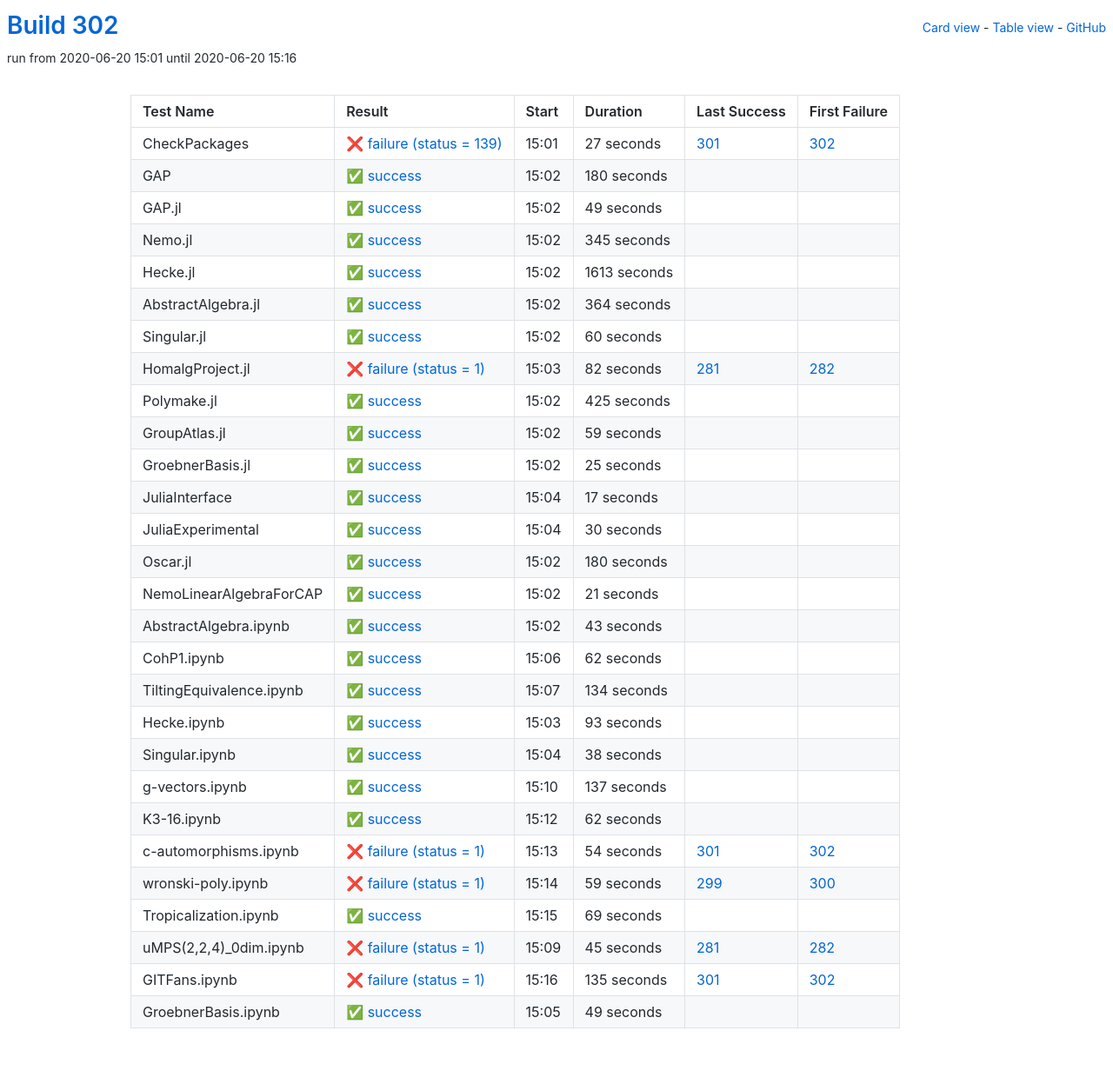
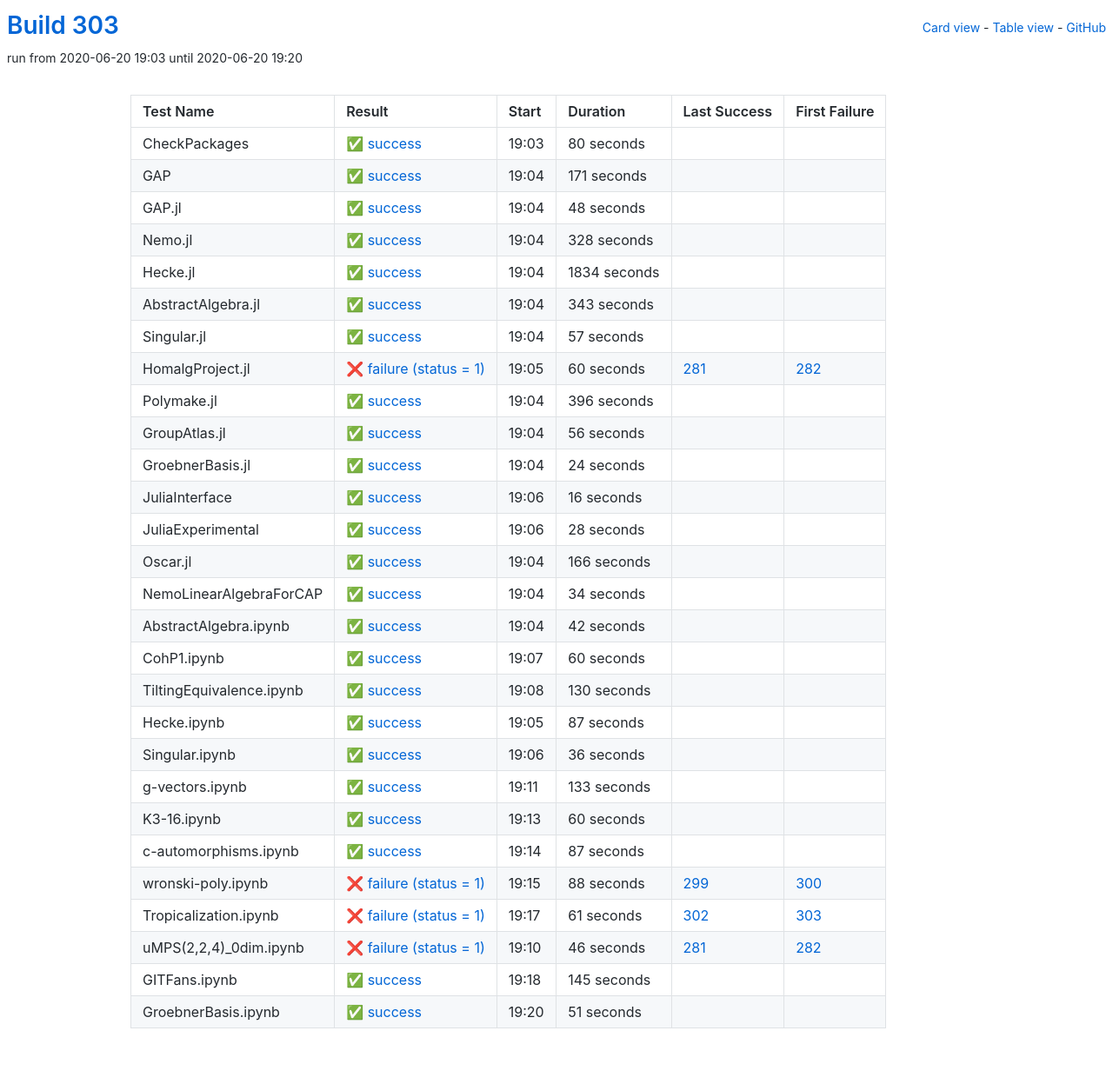
Before and after one commit to oscar-system/oscar-ci-status-stable, a Jekyll site: the page built from table.html, in a window 1280 px wide. Shown: the whole page at 87% size. Built offline with Jekyll 4.4.1, drawn with Linux system fonts in a browser that asks for light colours.

Commit message:
Build #303

```diff
--- a/_data/ci.yml
+++ b/_data/ci.yml
@@ -1,6 +1,6 @@
 ---
-build: 302
-build_url: https://oscarci.mathematik.uni-kl.de/job/oscar-stable/302/
+build: 303
+build_url: https://oscarci.mathematik.uni-kl.de/job/oscar-stable/303/
 job: oscar-stable
 organization: oscar-system
 repo: oscar-ci-status-stable
@@ -8,80 +8,200 @@ repourl: https://github.com/oscar-system/oscar-ci-status-stable
 tests:
 - name: CheckPackages
   id: checkpackages
-  log: https://oscarci.mathematik.uni-kl.de/job/oscar-stable/302/artifact/logs/build-302/CheckPackages.log
-  start: 2020-06-20 15:01
-  success: false
-  exitcode: 139
-  status: failure
-  duration: 27
-  last_success: 301
-  last_success_url: https://oscarci.mathematik.uni-kl.de/job/oscar-stable/301/
-  first_failure: 302
-  first_failure_url: https://oscarci.mathematik.uni-kl.de/job/oscar-stable/302/
-- name: GAP
-  id: gap
-  log: https://oscarci.mathematik.uni-kl.de/job/oscar-stable/302/artifact/logs/build-302/GAP.log
-  start: 2020-06-20 15:02
+  log: https://oscarci.mathematik.uni-kl.de/job/oscar-stable/303/artifact/logs/build-303/CheckPackages.log
+  start: 2020-06-20 19:03
   success: true
   exitcode: 0
   status: success
-  duration: 180
+  duration: 80
+  last_success: false
+  last_success_url:
+  first_failure: false
+  first_failure_url:
+- name: GAP
+  id: gap
+  log: https://oscarci.mathematik.uni-kl.de/job/oscar-stable/303/artifact/logs/build-303/GAP.log
+  start: 2020-06-20 19:04
+  success: true
+  exitcode: 0
+  status: success
+  duration: 171
   last_success: false
   last_success_url:
   first_failure: false
   first_failure_url:
 - name: GAP.jl
   id: gap-jl
-  log: https://oscarci.mathematik.uni-kl.de/job/oscar-stable/302/artifact/logs/build-302/GAP.jl.log
-  start: 2020-06-20 15:02
+  log: https://oscarci.mathematik.uni-kl.de/job/oscar-stable/303/artifact/logs/build-303/GAP.jl.log
+  start: 2020-06-20 19:04
   success: true
   exitcode: 0
   status: success
-  duration: 49
+  duration: 48
   last_success: false
   last_success_url:
   first_failure: false
   first_failure_url:
 - name: Nemo.jl
   id: nemo-jl
-  log: https://oscarci.mathematik.uni-kl.de/job/oscar-stable/302/artifact/logs/build-302/Nemo.jl.log
-  start: 2020-06-20 15:02
+  log: https://oscarci.mathematik.uni-kl.de/job/oscar-stable/303/artifact/logs/build-303/Nemo.jl.log
+  start: 2020-06-20 19:04
   success: true
   exitcode: 0
   status: success
-  duration: 345
+  duration: 328
   last_success: false
   last_success_url:
   first_failure: false
   first_failure_url:
 - name: Hecke.jl
   id: hecke-jl
-  log: https://oscarci.mathematik.uni-kl.de/job/oscar-stable/302/artifact/logs/build-302/Hecke.jl.log
-  start: 2020-06-20 15:02
+  log: https://oscarci.mathematik.uni-kl.de/job/oscar-stable/303/artifact/logs/build-303/Hecke.jl.log
+  start: 2020-06-20 19:04
   success: true
   exitcode: 0
   status: success
-  duration: 1613
+  duration: 1834
   last_success: false
   last_success_url:
   first_failure: false
   first_failure_url:
 - name: AbstractAlgebra.jl
   id: abstractalgebra-jl
-  log: https://oscarci.mathematik.uni-kl.de/job/oscar-stable/302/artifact/logs/build-302/AbstractAlgebra.jl.log
-  start: 2020-06-20 15:02
+  log: https://oscarci.mathematik.uni-kl.de/job/oscar-stable/303/artifact/logs/build-303/AbstractAlgebra.jl.log
+  start: 2020-06-20 19:04
   success: true
   exitcode: 0
   status: success
-  duration: 364
+  duration: 343
   last_success: false
   last_success_url:
   first_failure: false
   first_failure_url:
 - name: Singular.jl
   id: singular-jl
-  log: https://oscarci.mathematik.uni-kl.de/job/oscar-stable/302/artifact/logs/build-302/Singular.jl.log
-  start: 2020-06-20 15:02
+  log: https://oscarci.mathematik.uni-kl.de/job/oscar-stable/303/artifact/logs/build-303/Singular.jl.log
+  start: 2020-06-20 19:04
+  success: true
+  exitcode: 0
+  status: success
+  duration: 57
+  last_success: false
+  last_success_url:
+  first_failure: false
+  first_failure_url:
+- name: HomalgProject.jl
+  id: homalgproject-jl
+  log: https://oscarci.mathematik.uni-kl.de/job/oscar-stable/303/artifact/logs/build-303/HomalgProject.jl.log
+  start: 2020-06-20 19:05
+  success: false
+  exitcode: 1
+  status: failure
+  duration: 60
+  last_success: 281
+  last_success_url: https://oscarci.mathematik.uni-kl.de/job/oscar-stable/281/
+  first_failure: 282
+  first_failure_url: https://oscarci.mathematik.uni-kl.de/job/oscar-stable/282/
+- name: Polymake.jl
+  id: polymake-jl
+  log: https://oscarci.mathematik.uni-kl.de/job/oscar-stable/303/artifact/logs/build-303/Polymake.jl.log
+  start: 2020-06-20 19:04
+  success: true
+  exitcode: 0
+  status: success
+  duration: 396
+  last_success: false
+  last_success_url:
+  first_failure: false
+  first_failure_url:
+- name: GroupAtlas.jl
+  id: groupatlas-jl
+  log: https://oscarci.mathematik.uni-kl.de/job/oscar-stable/303/artifact/logs/build-303/GroupAtlas.jl.log
+  start: 2020-06-20 19:04
+  success: true
+  exitcode: 0
+  status: success
+  duration: 56
+  last_success: false
+  last_success_url:
+  first_failure: false
+  first_failure_url:
+- name: GroebnerBasis.jl
+  id: groebnerbasis-jl
+  log: https://oscarci.mathematik.uni-kl.de/job/oscar-stable/303/artifact/logs/build-303/GroebnerBasis.jl.log
+  start: 2020-06-20 19:04
+  success: true
+  exitcode: 0
+  status: success
+  duration: 24
+  last_success: false
+  last_success_url:
+  first_failure: false
+  first_failure_url:
+- name: JuliaInterface
+  id: juliainterface
+  log: https://oscarci.mathematik.uni-kl.de/job/oscar-stable/303/artifact/logs/build-303/JuliaInterface.log
+  start: 2020-06-20 19:06
+  success: true
+  exitcode: 0
+  status: success
+  duration: 16
+  last_success: false
+  last_success_url:
+  first_failure: false
+  first_failure_url:
+- name: JuliaExperimental
+  id: juliaexperimental
+  log: https://oscarci.mathematik.uni-kl.de/job/oscar-stable/303/artifact/logs/build-303/JuliaExperimental.log
+  start: 2020-06-20 19:06
+  success: true
+  exitcode: 0
+  status: success
+  duration: 28
+  last_success: false
+  last_success_url:
+  first_failure: false
+  first_failure_url:
+- name: Oscar.jl
+  id: oscar-jl
+  log: https://oscarci.mathematik.uni-kl.de/job/oscar-stable/303/artifact/logs/build-303/Oscar.jl.log
+  start: 2020-06-20 19:04
+  success: true
+  exitcode: 0
+  status: success
+  duration: 166
+  last_success: false
+  last_success_url:
+  first_failure: false
+  first_failure_url:
+- name: NemoLinearAlgebraForCAP
+  id: nemolinearalgebraforcap
+  log: https://oscarci.mathematik.uni-kl.de/job/oscar-stable/303/artifact/logs/build-303/NemoLinearAlgebraForCAP.log
+  start: 2020-06-20 19:04
+  success: true
+  exitcode: 0
+  status: success
+  duration: 34
+  last_success: false
+  last_success_url:
+  first_failure: false
+  first_failure_url:
+- name: AbstractAlgebra.ipynb
+  id: abstractalgebra-ipynb
+  log: https://oscarci.mathematik.uni-kl.de/job/oscar-stable/303/artifact/logs/build-303/AbstractAlgebra.ipynb.log
+  start: 2020-06-20 19:04
+  success: true
+  exitcode: 0
+  status: success
+  duration: 42
+  last_success: false
+  last_success_url:
+  first_failure: false
+  first_failure_url:
+- name: CohP1.ipynb
+  id: cohp1-ipynb
+  log: https://oscarci.mathematik.uni-kl.de/job/oscar-stable/303/artifact/logs/build-303/CohP1.ipynb.log
+  start: 2020-06-20 19:07
   success: true
   exitcode: 0
   status: success
@@ -90,255 +210,135 @@ tests:
   last_success_url:
   first_failure: false
   first_failure_url:
-- name: HomalgProject.jl
-  id: homalgproject-jl
-  log: https://oscarci.mathematik.uni-kl.de/job/oscar-stable/302/artifact/logs/build-302/HomalgProject.jl.log
-  start: 2020-06-20 15:03
-  success: false
-  exitcode: 1
-  status: failure
-  duration: 82
-  last_success: 281
-  last_success_url: https://oscarci.mathematik.uni-kl.de/job/oscar-stable/281/
-  first_failure: 282
-  first_failure_url: https://oscarci.mathematik.uni-kl.de/job/oscar-stable/282/
-- name: Polymake.jl
-  id: polymake-jl
-  log: https://oscarci.mathematik.uni-kl.de/job/oscar-stable/302/artifact/logs/build-302/Polymake.jl.log
-  start: 2020-06-20 15:02
+- name: TiltingEquivalence.ipynb
+  id: tiltingequivalence-ipynb
+  log: https://oscarci.mathematik.uni-kl.de/job/oscar-stable/303/artifact/logs/build-303/TiltingEquivalence.ipynb.log
+  start: 2020-06-20 19:08
   success: true
   exitcode: 0
   status: success
-  duration: 425
-  last_success: false
-  last_success_url:
-  first_failure: false
-  first_failure_url:
-- name: GroupAtlas.jl
-  id: groupatlas-jl
-  log: https://oscarci.mathematik.uni-kl.de/job/oscar-stable/302/artifact/logs/build-302/GroupAtlas.jl.log
-  start: 2020-06-20 15:02
-  success: true
-  exitcode: 0
-  status: success
-  duration: 59
-  last_success: false
-  last_success_url:
-  first_failure: false
-  first_failure_url:
-- name: GroebnerBasis.jl
-  id: groebnerbasis-jl
-  log: https://oscarci.mathematik.uni-kl.de/job/oscar-stable/302/artifact/logs/build-302/GroebnerBasis.jl.log
-  start: 2020-06-20 15:02
-  success: true
-  exitcode: 0
-  status: success
-  duration: 25
-  last_success: false
-  last_success_url:
-  first_failure: false
-  first_failure_url:
-- name: JuliaInterface
-  id: juliainterface
-  log: https://oscarci.mathematik.uni-kl.de/job/oscar-stable/302/artifact/logs/build-302/JuliaInterface.log
-  start: 2020-06-20 15:04
-  success: true
-  exitcode: 0
-  status: success
-  duration: 17
-  last_success: false
-  last_success_url:
-  first_failure: false
-  first_failure_url:
-- name: JuliaExperimental
-  id: juliaexperimental
-  log: https://oscarci.mathematik.uni-kl.de/job/oscar-stable/302/artifact/logs/build-302/JuliaExperimental.log
-  start: 2020-06-20 15:04
-  success: true
-  exitcode: 0
-  status: success
-  duration: 30
-  last_success: false
-  last_success_url:
-  first_failure: false
-  first_failure_url:
-- name: Oscar.jl
-  id: oscar-jl
-  log: https://oscarci.mathematik.uni-kl.de/job/oscar-stable/302/artifact/logs/build-302/Oscar.jl.log
-  start: 2020-06-20 15:02
-  success: true
-  exitcode: 0
-  status: success
-  duration: 180
-  last_success: false
-  last_success_url:
-  first_failure: false
-  first_failure_url:
-- name: NemoLinearAlgebraForCAP
-  id: nemolinearalgebraforcap
-  log: https://oscarci.mathematik.uni-kl.de/job/oscar-stable/302/artifact/logs/build-302/NemoLinearAlgebraForCAP.log
-  start: 2020-06-20 15:02
-  success: true
-  exitcode: 0
-  status: success
-  duration: 21
-  last_success: false
-  last_success_url:
-  first_failure: false
-  first_failure_url:
-- name: AbstractAlgebra.ipynb
-  id: abstractalgebra-ipynb
-  log: https://oscarci.mathematik.uni-kl.de/job/oscar-stable/302/artifact/logs/build-302/AbstractAlgebra.ipynb.log
-  start: 2020-06-20 15:02
-  success: true
-  exitcode: 0
-  status: success
-  duration: 43
-  last_success: false
-  last_success_url:
-  first_failure: false
-  first_failure_url:
-- name: CohP1.ipynb
-  id: cohp1-ipynb
-  log: https://oscarci.mathematik.uni-kl.de/job/oscar-stable/302/artifact/logs/build-302/CohP1.ipynb.log
-  start: 2020-06-20 15:06
-  success: true
-  exitcode: 0
-  status: success
-  duration: 62
-  last_success: false
-  last_success_url:
-  first_failure: false
-  first_failure_url:
-- name: TiltingEquivalence.ipynb
-  id: tiltingequivalence-ipynb
-  log: https://oscarci.mathematik.uni-kl.de/job/oscar-stable/302/artifact/logs/build-302/TiltingEquivalence.ipynb.log
-  start: 2020-06-20 15:07
-  success: true
-  exitcode: 0
-  status: success
-  duration: 134
+  duration: 130
   last_success: false
   last_success_url:
   first_failure: false
   first_failure_url:
 - name: Hecke.ipynb
   id: hecke-ipynb
-  log: https://oscarci.mathematik.uni-kl.de/job/oscar-stable/302/artifact/logs/build-302/Hecke.ipynb.log
-  start: 2020-06-20 15:03
+  log: https://oscarci.mathematik.uni-kl.de/job/oscar-stable/303/artifact/logs/build-303/Hecke.ipynb.log
+  start: 2020-06-20 19:05
   success: true
   exitcode: 0
   status: success
-  duration: 93
+  duration: 87
   last_success: false
   last_success_url:
   first_failure: false
   first_failure_url:
 - name: Singular.ipynb
   id: singular-ipynb
-  log: https://oscarci.mathematik.uni-kl.de/job/oscar-stable/302/artifact/logs/build-302/Singular.ipynb.log
-  start: 2020-06-20 15:04
+  log: https://oscarci.mathematik.uni-kl.de/job/oscar-stable/303/artifact/logs/build-303/Singular.ipynb.log
+  start: 2020-06-20 19:06
   success: true
   exitcode: 0
   status: success
-  duration: 38
+  duration: 36
   last_success: false
   last_success_url:
   first_failure: false
   first_failure_url:
 - name: g-vectors.ipynb
   id: g-vectors-ipynb
-  log: https://oscarci.mathematik.uni-kl.de/job/oscar-stable/302/artifact/logs/build-302/g-vectors.ipynb.log
-  start: 2020-06-20 15:10
+  log: https://oscarci.mathematik.uni-kl.de/job/oscar-stable/303/artifact/logs/build-303/g-vectors.ipynb.log
+  start: 2020-06-20 19:11
   success: true
   exitcode: 0
   status: success
-  duration: 137
+  duration: 133
   last_success: false
   last_success_url:
   first_failure: false
   first_failure_url:
 - name: K3-16.ipynb
   id: k3-16-ipynb
-  log: https://oscarci.mathematik.uni-kl.de/job/oscar-stable/302/artifact/logs/build-302/K3-16.ipynb.log
-  start: 2020-06-20 15:12
+  log: https://oscarci.mathematik.uni-kl.de/job/oscar-stable/303/artifact/logs/build-303/K3-16.ipynb.log
+  start: 2020-06-20 19:13
   success: true
   exitcode: 0
   status: success
-  duration: 62
+  duration: 60
   last_success: false
   last_success_url:
   first_failure: false
   first_failure_url:
 - name: c-automorphisms.ipynb
   id: c-automorphisms-ipynb
-  log: https://oscarci.mathematik.uni-kl.de/job/oscar-stable/302/artifact/logs/build-302/c-automorphisms.ipynb.log
-  start: 2020-06-20 15:13
+  log: https://oscarci.mathematik.uni-kl.de/job/oscar-stable/303/artifact/logs/build-303/c-automorphisms.ipynb.log
+  start: 2020-06-20 19:14
+  success: true
+  exitcode: 0
+  status: success
+  duration: 87
+  last_success: false
+  last_success_url:
+  first_failure: false
+  first_failure_url:
+- name: wronski-poly.ipynb
+  id: wronski-poly-ipynb
+  log: https://oscarci.mathematik.uni-kl.de/job/oscar-stable/303/artifact/logs/build-303/wronski-poly.ipynb.log
+  start: 2020-06-20 19:15
   success: false
   exitcode: 1
   status: failure
-  duration: 54
-  last_success: 301
-  last_success_url: https://oscarci.mathematik.uni-kl.de/job/oscar-stable/301/
-  first_failure: 302
-  first_failure_url: https://oscarci.mathematik.uni-kl.de/job/oscar-stable/302/
-- name: wronski-poly.ipynb
-  id: wronski-poly-ipynb
-  log: https://oscarci.mathematik.uni-kl.de/job/oscar-stable/302/artifact/logs/build-302/wronski-poly.ipynb.log
-  start: 2020-06-20 15:14
-  success: false
-  exitcode: 1
-  status: failure
-  duration: 59
+  duration: 88
   last_success: 299
   last_success_url: https://oscarci.mathematik.uni-kl.de/job/oscar-stable/299/
   first_failure: 300
   first_failure_url: https://oscarci.mathematik.uni-kl.de/job/oscar-stable/300/
 - name: Tropicalization.ipynb
   id: tropicalization-ipynb
-  log: https://oscarci.mathematik.uni-kl.de/job/oscar-stable/302/artifact/logs/build-302/Tropicalization.ipynb.log
-  start: 2020-06-20 15:15
-  success: true
-  exitcode: 0
-  status: success
-  duration: 69
-  last_success: false
-  last_success_url:
-  first_failure: false
-  first_failure_url:
-- name: uMPS(2,2,4)_0dim.ipynb
-  id: umps-2-2-4-0dim-ipynb
-  log: https://oscarci.mathematik.uni-kl.de/job/oscar-stable/302/artifact/logs/build-302/uMPS-2-2-4-_0dim.ipynb.log
-  start: 2020-06-20 15:09
+  log: https://oscarci.mathematik.uni-kl.de/job/oscar-stable/303/artifact/logs/build-303/Tropicalization.ipynb.log
+  start: 2020-06-20 19:17
   success: false
   exitcode: 1
   status: failure
-  duration: 45
+  duration: 61
+  last_success: 302
+  last_success_url: https://oscarci.mathematik.uni-kl.de/job/oscar-stable/302/
+  first_failure: 303
+  first_failure_url: https://oscarci.mathematik.uni-kl.de/job/oscar-stable/303/
+- name: uMPS(2,2,4)_0dim.ipynb
+  id: umps-2-2-4-0dim-ipynb
+  log: https://oscarci.mathematik.uni-kl.de/job/oscar-stable/303/artifact/logs/build-303/uMPS-2-2-4-_0dim.ipynb.log
+  start: 2020-06-20 19:10
+  success: false
+  exitcode: 1
+  status: failure
+  duration: 46
   last_success: 281
   last_success_url: https://oscarci.mathematik.uni-kl.de/job/oscar-stable/281/
   first_failure: 282
   first_failure_url: https://oscarci.mathematik.uni-kl.de/job/oscar-stable/282/
 - name: GITFans.ipynb
   id: gitfans-ipynb
-  log: https://oscarci.mathematik.uni-kl.de/job/oscar-stable/302/artifact/logs/build-302/GITFans.ipynb.log
-  start: 2020-06-20 15:16
-  success: false
-  exitcode: 1
-  status: failure
-  duration: 135
-  last_success: 301
-  last_success_url: https://oscarci.mathematik.uni-kl.de/job/oscar-stable/301/
-  first_failure: 302
-  first_failure_url: https://oscarci.mathematik.uni-kl.de/job/oscar-stable/302/
-- name: GroebnerBasis.ipynb
-  id: groebnerbasis-ipynb
-  log: https://oscarci.mathematik.uni-kl.de/job/oscar-stable/302/artifact/logs/build-302/GroebnerBasis.ipynb.log
-  start: 2020-06-20 15:05
+  log: https://oscarci.mathematik.uni-kl.de/job/oscar-stable/303/artifact/logs/build-303/GITFans.ipynb.log
+  start: 2020-06-20 19:18
   success: true
   exitcode: 0
   status: success
-  duration: 49
+  duration: 145
   last_success: false
   last_success_url:
   first_failure: false
   first_failure_url:
+- name: GroebnerBasis.ipynb
+  id: groebnerbasis-ipynb
+  log: https://oscarci.mathematik.uni-kl.de/job/oscar-stable/303/artifact/logs/build-303/GroebnerBasis.ipynb.log
+  start: 2020-06-20 19:20
+  success: true
+  exitcode: 0
+  status: success
+  duration: 51
+  last_success: false
+  last_success_url:
+  first_failure: false
+  first_failure_url:
```
Also changed, not shown: README.md.
